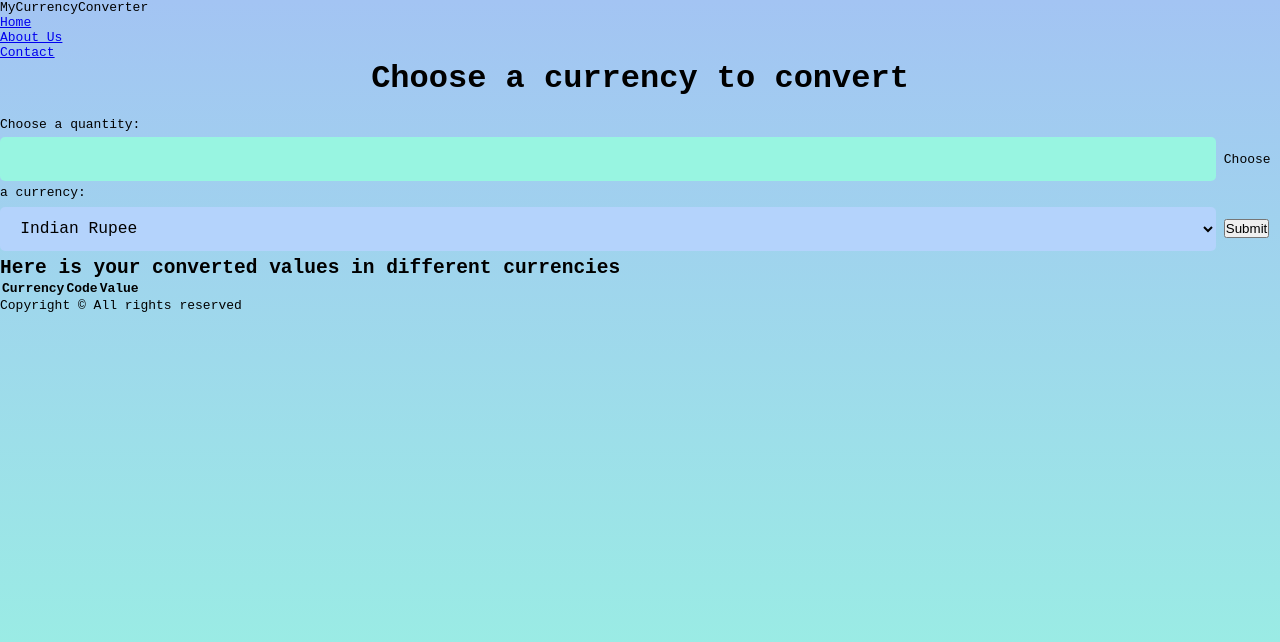
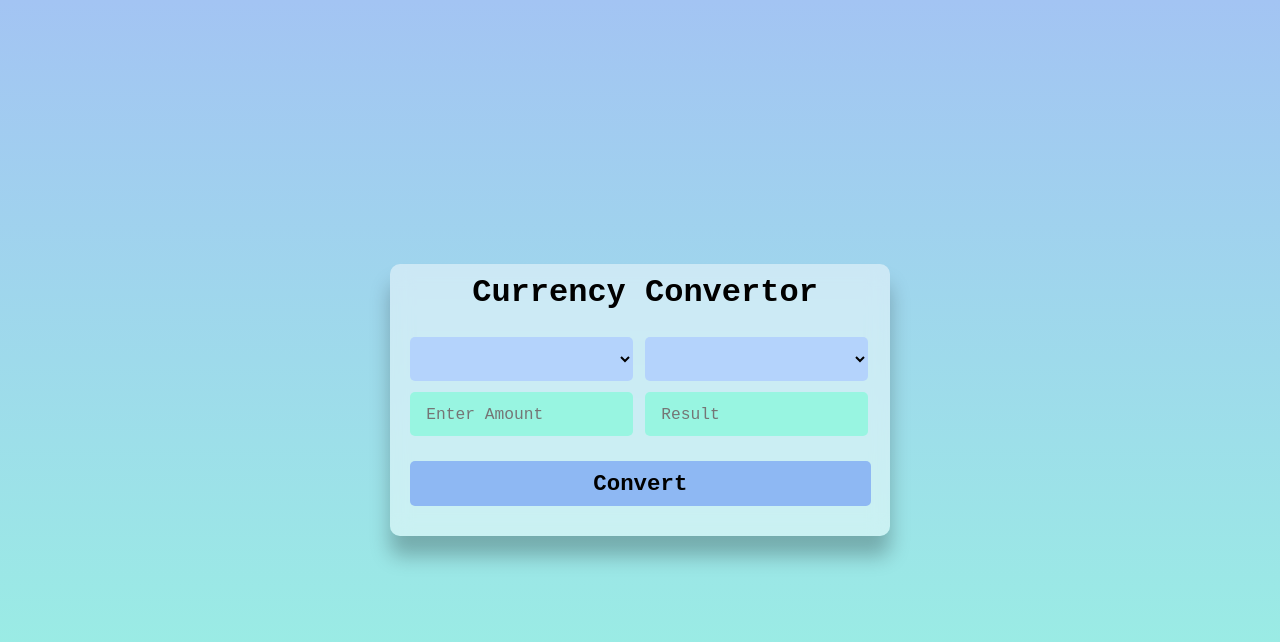
Before and after one commit to MayuriPatil2810/CurrencyConverter, a plain HTML site: page currency convertor/index.html in a window 1280 px wide. Drawn offline with Linux system fonts and the light colour scheme.

Commit message:
Update index.html

```diff
--- a/currency convertor/index.html
+++ b/currency convertor/index.html
@@ -1,60 +1,33 @@
 <!DOCTYPE html>
 <html lang="en">
-
 <head>
     <meta charset="UTF-8">
+    <meta http-equiv="X-UA-Compatible" content="IE=edge">
     <meta name="viewport" content="width=device-width, initial-scale=1.0">
-    <title>Currency Converter - Convert your currency </title>
-    <link rel="stylesheet" href="/style.css">
+    <title>Currency Convertor</title>
+    <link rel="stylesheet" href="style.css">
 </head>
+<body>
+    <section>
+        <div class="wrapper">
+            <h1>Currency Convertor</h1>
+            <div class="box">
+                 <div class="left">
+                     <select name="currency_type" class="currency_type"></select>
+                     <input type="number" name="amount" id="amount" placeholder="Enter Amount">
+                 </div>
+                 <div class="right">
+                     <select name="currency_type" class="currency_type">
+                         <!-- <option value="select">select</option> -->
+                     </select>
+                     <input type="text" name="" id="result" disabled placeholder="Result">
+                 </div>
+            </div>
+            <button class="convert" id="convert">Convert</button>
+        </div>
+    </section>
 
-<body>
-    <nav>
-        <div class="logo">MyCurrencyConverter</div>
-        <ul>
-            <li><a href="/">Home</a></li>
-            <li><a href="/about">About Us</a></li>
-            <li><a href="/contact">Contact</a></li>
-        </ul>
-    </nav>
 
-    <div class="container">
-        <h1>Choose a currency to convert</h1>
-        <form action="/action.php" method="get">
-            <label for="quantity">Choose a quantity: </label>
-            <input type="number" name="quantity" min="1" max="10">
-            <label for="currency">Choose a currency: </label>
-            <select name="currency">
-                <option value="INR">Indian Rupee</option>
-                <option value="USD">US Dollar</option>
-                <option value="EUR">Euro</option>
-            </select>
-            <button class="btn" type="submit">Submit</button>
-
-        </form>
-        <div class="output">
-            <h2>Here is your converted values in different currencies</h2>
-            <table>
-                <thead>
-                    <tr>
-                        <th>Currency</th>
-                        <th>Code</th>
-                        <th>Value</th>
-                    </tr>
-                </thead>
-                <tbody>
-
-                </tbody>
-            </table>
-        </div>
-    </div>
-    <footer>
-        Copyright &copy; All rights reserved
-    </footer>
-    <script>
-
-    </script>
-    <script src="main.js"></script>
+    <script src="script.js"></script>
 </body>
-
 </html>
```
